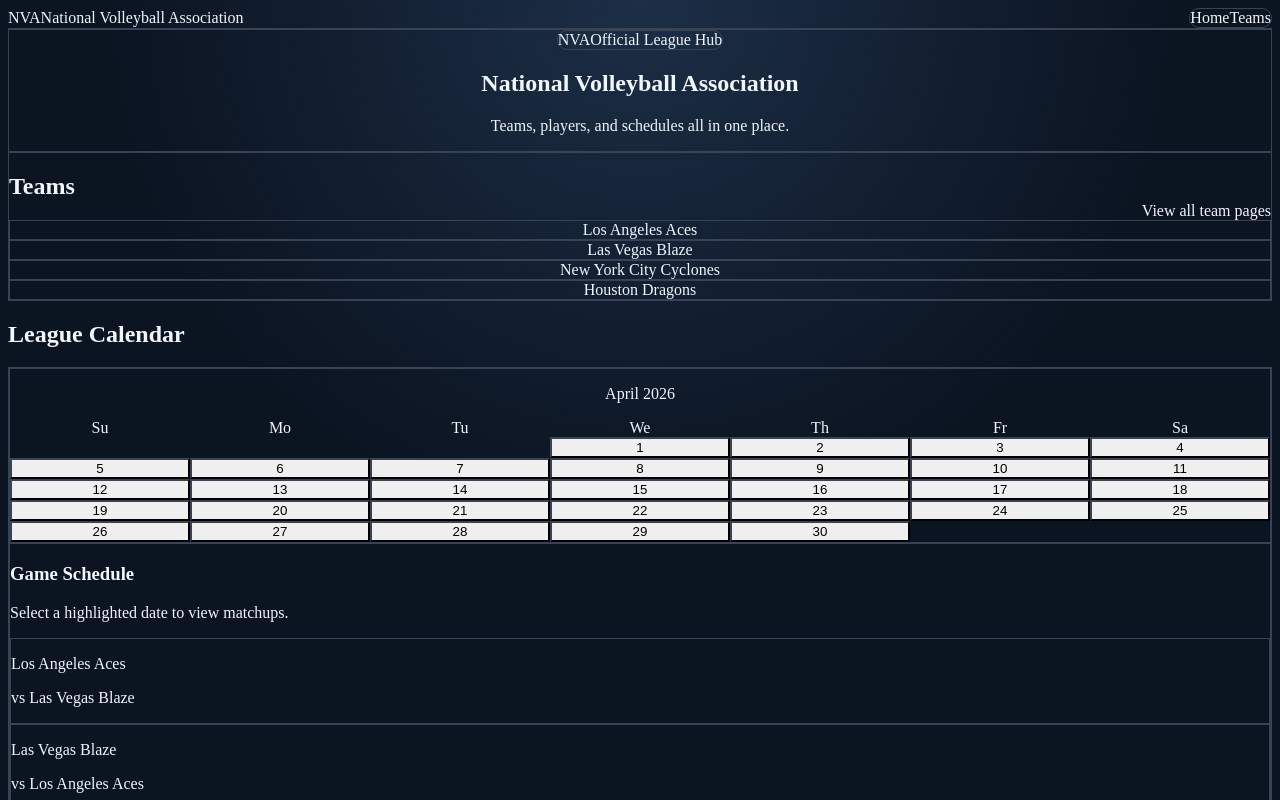
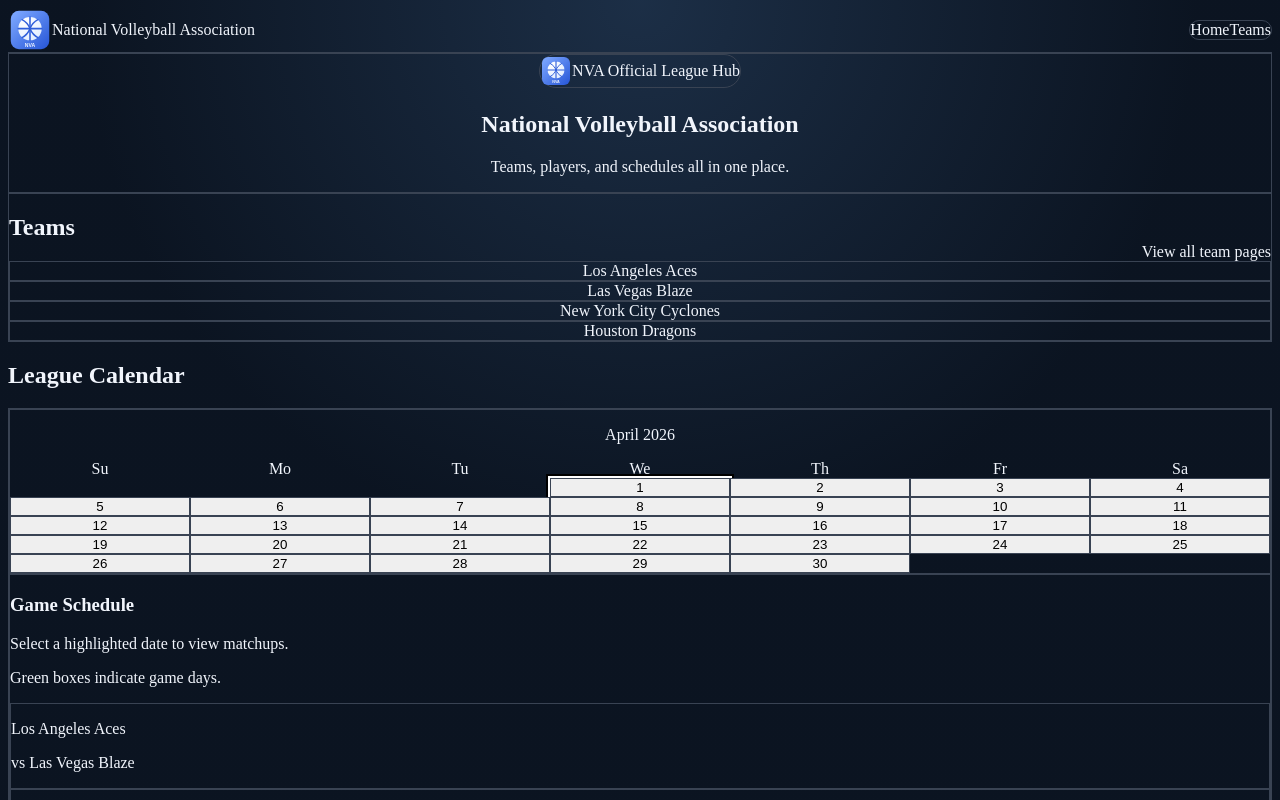
Before and after one commit to tjmurakami/my-volleyball-site, a Next.js app: page / in a window 1280 px wide. Shown: the top 800 px of the page. Built offline with nearby package versions, Linux system fonts and the light colour scheme.

Commit message:
version 3.1

```diff
--- a/app/page.tsx
+++ b/app/page.tsx
@@ -16,12 +16,12 @@ export default function Home() {
           </Link>
         </div>
 
-        <div className="grid grid-cols-1 gap-4 sm:grid-cols-2">
+        <div className="grid grid-cols-1 gap-5 m:grid-cols-2">
           {teams.map((team) => (
             <Link
               key={team.slug}
               href={`/teams/${team.slug}`}
-              className="rounded-xl border border-border/70 bg-background/30 p-7 text-center text-xl font-semibold transition hover:-translate-y-1 hover:border-primary/60 hover:bg-primary/10"
+              className="rounded-xl border border-border/70 bg-background/30 p-8 text-center text-2xl font-bold transition hover:-translate-y-1 hover:border-primary/60 hover:bg-primary/10"
             >
               {team.name}
             </Link>
--- a/components/Hero.tsx
+++ b/components/Hero.tsx
@@ -1,11 +1,11 @@
+import Image from "next/image";
+
 export default function Hero() {
   return (
     <section className="rounded-2xl border border-border/70 bg-card/40 px-6 py-16 text-center shadow-lg shadow-black/10 backdrop-blur-sm">
       <div className="mx-auto mb-5 inline-flex items-center gap-3 rounded-full border border-primary/50 bg-primary/15 px-4 py-2 text-sm font-semibold text-primary-foreground">
-        <span className="inline-flex h-8 w-8 items-center justify-center rounded-full bg-primary text-xs font-black text-primary-foreground">
-          NVA
-        </span>
-        Official League Hub
+        <Image src="/nva-logo.svg" alt="NVA official logo" width={32} height={32} className="h-8 w-8" />
+        <span>NVA Official League Hub</span>
       </div>
 
       <h1 className="text-4xl font-bold tracking-tight md:text-6xl">National Volleyball Association</h1>
--- a/components/Navbar.tsx
+++ b/components/Navbar.tsx
@@ -1,3 +1,4 @@
+import Image from "next/image";
 import Link from "next/link";
 
 const navItems = [
@@ -10,18 +11,16 @@ export default function Navbar() {
     <nav className="sticky top-0 z-20 mb-8 border-b border-border/70 bg-background/85 backdrop-blur">
       <div className="mx-auto flex w-full max-w-6xl items-center justify-between px-4 py-4 md:px-6">
         <Link href="/" className="flex items-center gap-3">
-          <span className="inline-flex h-9 w-9 items-center justify-center rounded-full bg-primary font-black text-primary-foreground shadow-lg shadow-primary/30">
-            NVA
-          </span>
+          <Image src="/nva-logo.svg" alt="NVA logo" width={44} height={44} className="h-11 w-11" priority />
           <span className="text-lg font-semibold tracking-wide">National Volleyball Association</span>
         </Link>
 
-        <div className="flex items-center gap-2 rounded-full border border-border/60 bg-card/60 p-1 text-sm font-medium text-muted-foreground">
+        <div className="flex items-center gap-5 rounded-full border border-border/60 bg-card/60 px-2 py-1.5 text-sm font-medium text-muted-foreground">
           {navItems.map((item) => (
             <Link
               key={item.href}
               href={item.href}
-              className="rounded-full px-4 py-1.5 transition hover:bg-primary/15 hover:text-foreground"
+              className="rounded-full px-6 py-2.5 transition hover:bg-primary/15 hover:text-foreground"
             >
               {item.label}
             </Link>
--- a/components/ScheduleCalendar.tsx
+++ b/components/ScheduleCalendar.tsx
@@ -32,8 +32,7 @@ export default function ScheduleCalendar() {
   const gamesForSelectedDate = selectedKey ? scheduleByDate.get(selectedKey) ?? [] : [];
 
   return (
-    <div className="grid gap-6 rounded-2xl border border-border/70 bg-card/50 p-5 shadow-lg shadow-black/15 md:grid-cols-[320px,1fr]">
-      <Calendar
+    <div className="grid gap-6 rounded-2xl border border-border/70 bg-card/50 p-5 shadow-lg shadow-black/15 md:grid-cols-[420px,1fr]">      <Calendar
         highlightedDates={games.map((game) => game.dateObj)}
         selected={selectedDate}
         onSelect={setSelectedDate}
@@ -42,6 +41,7 @@ export default function ScheduleCalendar() {
       <div className="rounded-lg border border-border/60 bg-background/30 p-4">
         <h3 className="text-xl font-semibold">Game Schedule</h3>
         <p className="mt-1 text-sm text-muted-foreground">Select a highlighted date to view matchups.</p>
+        <p className="mt-2 text-xs text-emerald-300">Green boxes indicate game days.</p>
 
         <div className="mt-4 space-y-3">
           {gamesForSelectedDate.length > 0 ? (
--- a/components/ui/calendar.tsx
+++ b/components/ui/calendar.tsx
@@ -26,20 +26,20 @@ export function Calendar({ highlightedDates, selected, onSelect, className }: Ca
   });
 
   return (
-    <div className={cn("rounded-xl border border-border/60 bg-card/60 p-4", className)}>
-      <p className="mb-4 text-center text-sm font-semibold">
+    <div className={cn("rounded-xl border border-border/60 bg-card/60 p-5", className)}>
+      <p className="mb-5 text-center text-base font-semibold">
         {monthDate.toLocaleDateString("en-US", { month: "long", year: "numeric" })}
       </p>
 
-      <div className="mb-2 grid grid-cols-7 gap-1 text-center text-xs text-muted-foreground">
+      <div className="mb-3 grid grid-cols-7 gap-2 text-center text-sm text-muted-foreground">
         {weekDays.map((day) => (
           <div key={day}>{day}</div>
         ))}
       </div>
 
-      <div className="grid grid-cols-7 gap-1">
+      <div className="grid grid-cols-7 gap-2">
         {dayCells.map((date, idx) => {
-          if (!date) return <div key={`empty-${idx}`} className="h-9" />;
+          if (!date) return <div key={`empty-${idx}`} className="h-14" />;
 
           const key = date.toISOString().slice(0, 10);
           const isHighlighted = uniqueDates.includes(key);
@@ -51,12 +51,15 @@ export function Calendar({ highlightedDates, selected, onSelect, className }: Ca
               type="button"
               onClick={() => onSelect(date)}
               className={cn(
-                "h-9 rounded-md text-sm transition",
-                isHighlighted ? "bg-primary/20 font-semibold text-foreground" : "text-muted-foreground",
-                isSelected && "bg-primary text-primary-foreground"
+                "relative h-14 rounded-lg border text-base transition",
+                isHighlighted
+                  ? "border-green-300 bg-green-600 font-bold text-white shadow-md shadow-green-900/40"
+                  : "border-border/60 bg-background/20 text-muted-foreground",
+                isSelected && "ring-2 ring-primary ring-offset-2 ring-offset-background"
               )}
             >
               {date.getDate()}
+              {isHighlighted && <span className="absolute right-1.5 top-1.5 h-2 w-2 rounded-full bg-white/90" />}
             </button>
           );
         })}
```
Also changed, not shown: public/nva-logo.svg (added).
